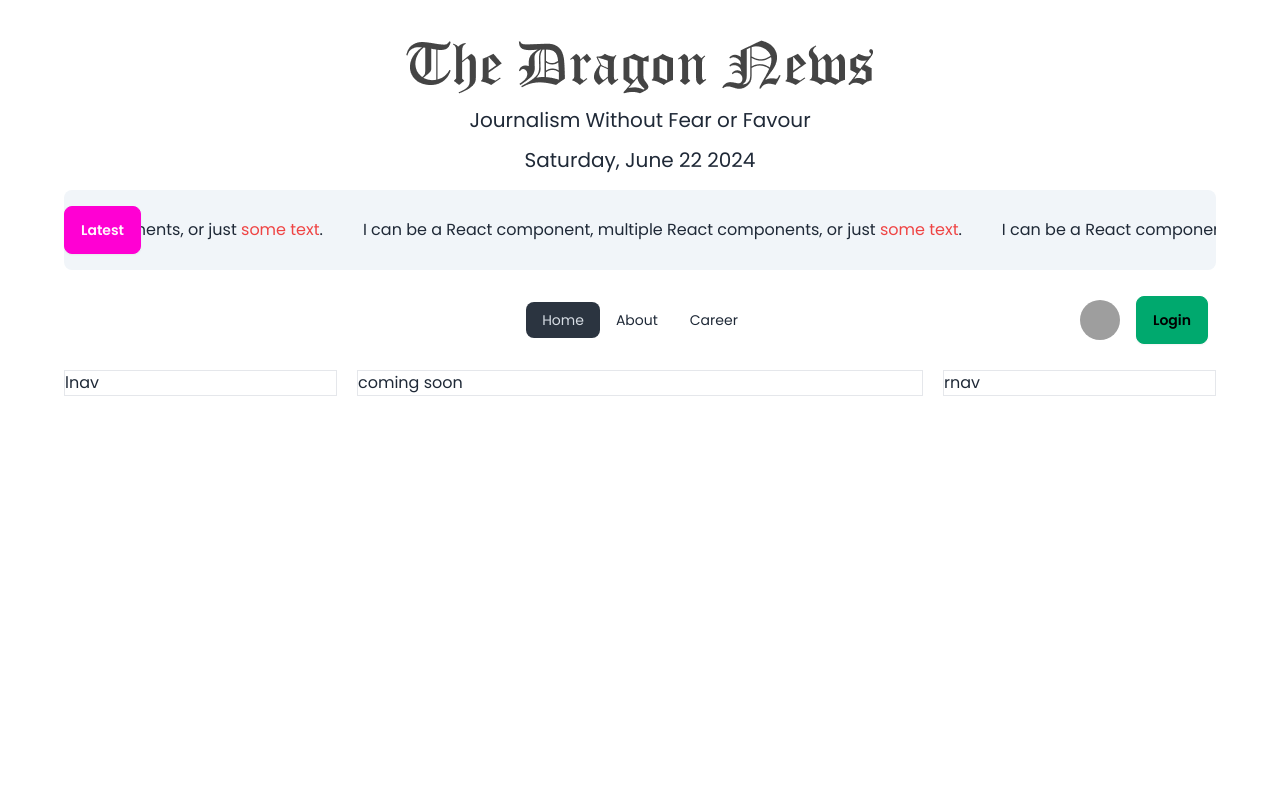
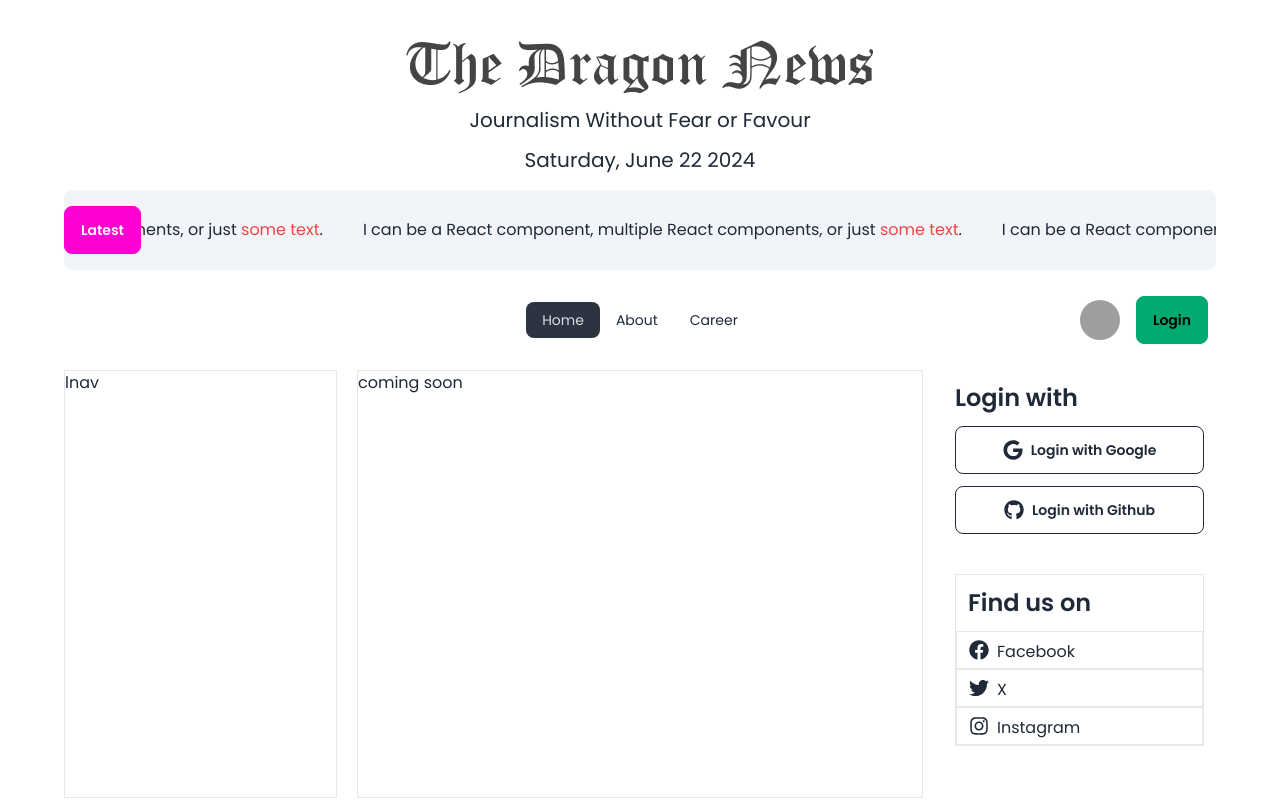
Before and after one commit to Salman-Faiz/dragon-news-react, a React (Vite) app: page / in a window 1280 px wide. Built offline with nearby package versions, Linux system fonts and the light colour scheme; grey boxes are pictures that could not be loaded.

Commit message:
rightNav added with log in with and find us on features

```diff
--- a/package.json
+++ b/package.json
@@ -17,6 +17,7 @@
     "react": "^18.3.1",
     "react-dom": "^18.3.1",
     "react-fast-marquee": "^1.6.4",
+    "react-icons": "^5.2.1",
     "react-router-dom": "^6.23.1",
     "sort-by": "^1.2.0"
   },
--- a/src/Pages/Home/Home.jsx
+++ b/src/Pages/Home/Home.jsx
@@ -19,7 +19,7 @@ const Home = () => {
                 <div className="border md:col-span-2">
                     <h3>coming soon</h3>
                 </div>
-                <div className="border">
+                <div className="">
                     <RightNavbar></RightNavbar>
                 </div>
             </div>
--- a/src/Pages/Shared/RightNavbar/RightNavbar.jsx
+++ b/src/Pages/Shared/RightNavbar/RightNavbar.jsx
@@ -1,9 +1,37 @@
-
+import { FaFacebook, FaGithub, FaGoogle, FaTwitter } from "react-icons/fa";
+import { FaInstagram } from "react-icons/fa6";
 
 const RightNavbar = () => {
     return (
-        <div>
-            <h3>rnav</h3>
+        <div className="p-3">
+            {/* Login with */}
+            <div className="space-y-3">
+                <h1 className="text-2xl  font-semibold">Login with</h1>
+
+                <button className="btn btn-outline w-full ">
+                    <FaGoogle className="text-xl" /> Login with Google </button>
+
+                <button className="btn btn-outline w-full ">
+                    <FaGithub className="text-xl" /> Login with Github </button>
+
+            </div>
+
+            {/* find us on */}
+            <div className="border border-1 my-10 bg-white">
+                <h1 className="text-2xl p-3 font-semibold">Find us on</h1>
+                <div className="border flex gap-2 py-1 px-3">
+
+                    <FaFacebook className="text-xl mt-1" /> <h2 className="pt-1">Facebook</h2>
+                </div>
+                <div className="border flex gap-2 py-1 px-3">
+                    <FaTwitter className="text-xl mt-1" /> <h2 className="pt-1">X</h2>
+                </div>
+                <div className="border flex gap-2 py-1 px-3">
+
+                    <FaInstagram className="text-xl mt-1" /> <h2 className="pt-1">Instagram</h2>
+                </div>
+
+            </div>
         </div>
     );
 };
```
Also changed, not shown: 1 other file (tests, documents, lock files or other folders).
